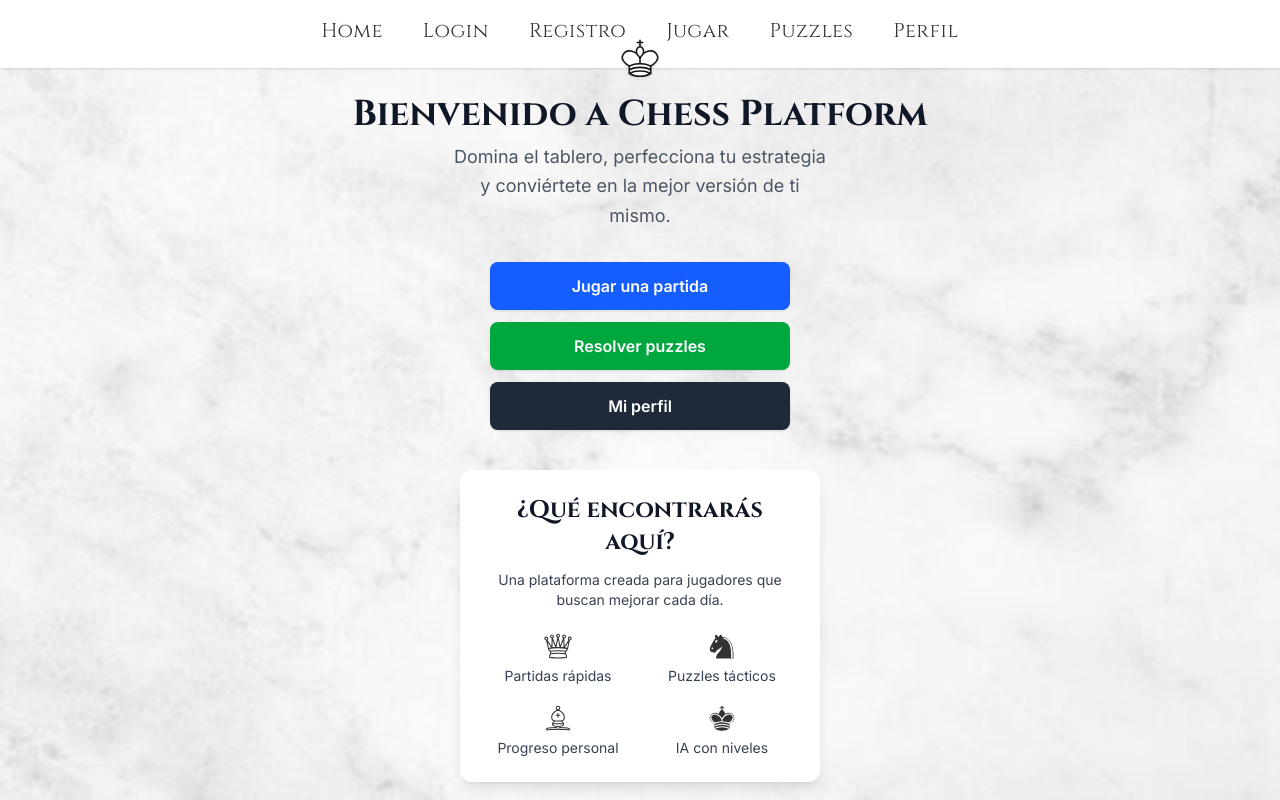
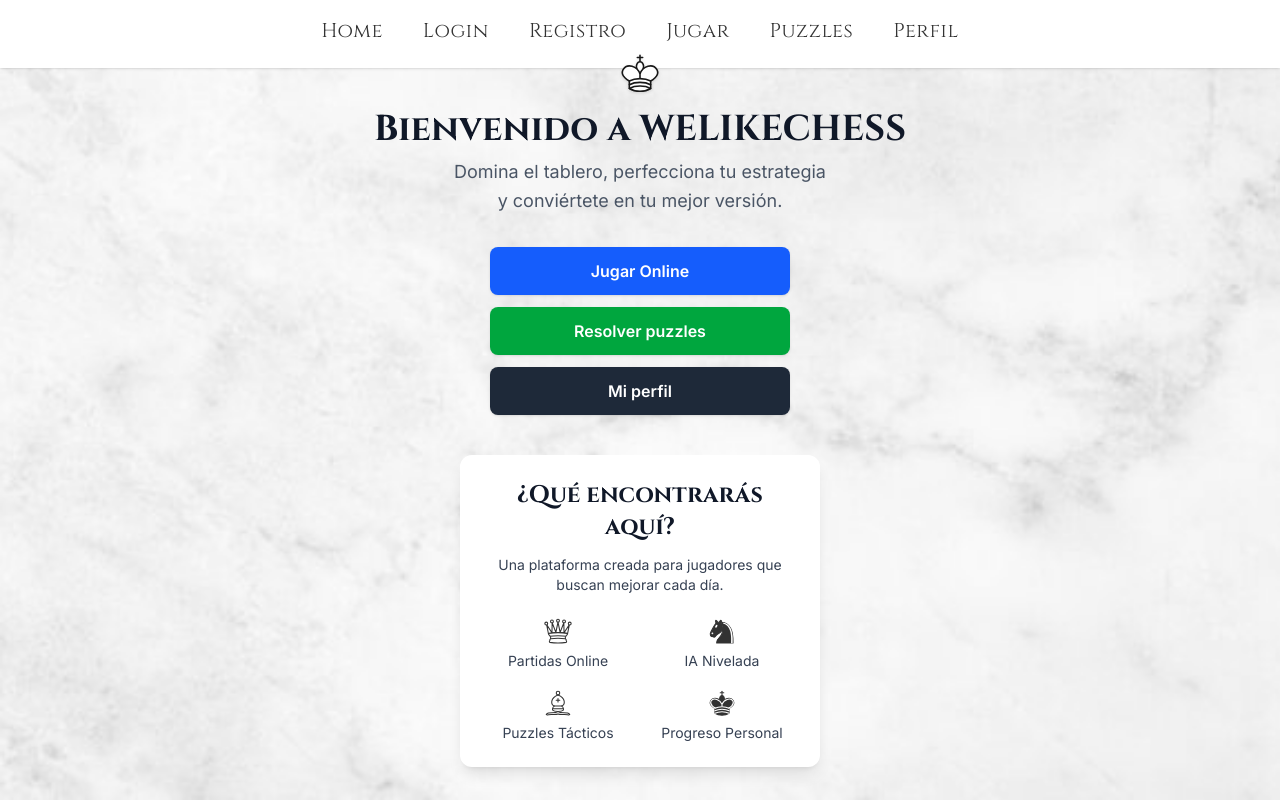
Before and after one commit to ianzapa52-work/chess-platform, an Astro site in the folder frontend/: page / in a window 1280 px wide. Built offline with nearby package versions, Linux system fonts and the light colour scheme; Astro itself is replaced by a stand-in of ours.

Commit message:
style(frontend): mejorada interfaz de la página del home

```diff
--- a/frontend/src/pages/index.astro
+++ b/frontend/src/pages/index.astro
@@ -10,11 +10,11 @@ import BaseLayout from "../layouts/BaseLayout.astro";
     </div>
 
     <h1 class="text-4xl font-bold text-center mb-2" style="font-family: 'Cinzel', serif;">
-      Bienvenido a Chess Platform
+      Bienvenido a WELIKECHESS
     </h1>
 
     <p class="text-gray-600 text-center text-lg mb-8 max-w-sm leading-relaxed">
-      Domina el tablero, perfecciona tu estrategia y conviértete en la mejor versión de ti mismo.
+      Domina el tablero, perfecciona tu estrategia y conviértete en tu mejor versión.
     </p>
 
     <div class="flex flex-col gap-3 w-[300px]">
@@ -23,7 +23,7 @@ import BaseLayout from "../layouts/BaseLayout.astro";
         href="/play"
         class="bg-blue-600 hover:bg-blue-700 text-white text-center py-3 rounded-lg font-semibold transition shadow"
       >
-        Jugar una partida
+        Jugar Online
       </a>
 
       <a
@@ -54,22 +54,22 @@ import BaseLayout from "../layouts/BaseLayout.astro";
 
         <div class="flex flex-col items-center">
           <img src="/pieces/w_queen.svg" class="w-8 mb-1 opacity-80" />
-          <p class="text-center">Partidas rápidas</p>
+          <p class="text-center">Partidas Online</p>
         </div>
 
         <div class="flex flex-col items-center">
           <img src="/pieces/b_horse.svg" class="w-8 mb-1 opacity-80" />
-          <p class="text-center">Puzzles tácticos</p>
+          <p class="text-center">IA Nivelada</p>
         </div>
 
         <div class="flex flex-col items-center">
           <img src="/pieces/w_bishop.svg" class="w-8 mb-1 opacity-80" />
-          <p class="text-center">Progreso personal</p>
+          <p class="text-center">Puzzles Tácticos</p>
         </div>
 
         <div class="flex flex-col items-center">
           <img src="/pieces/b_king.svg" class="w-8 mb-1 opacity-80" />
-          <p class="text-center">IA con niveles</p>
+          <p class="text-center">Progreso Personal</p>
         </div>
 
       </div>
```
